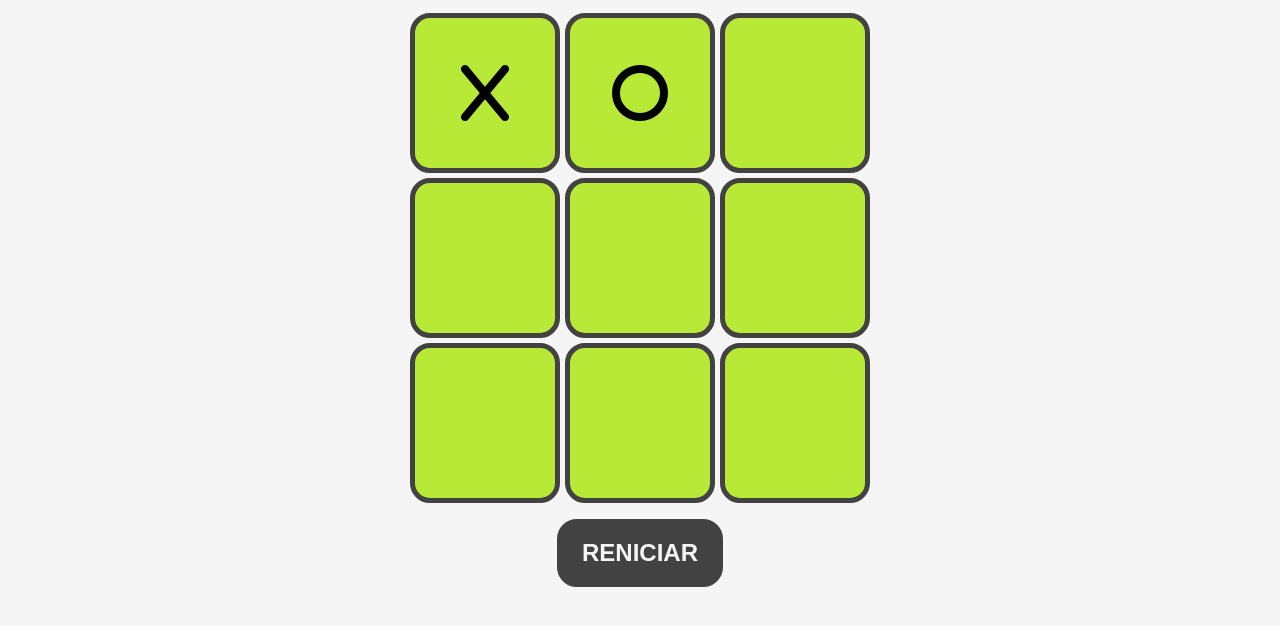
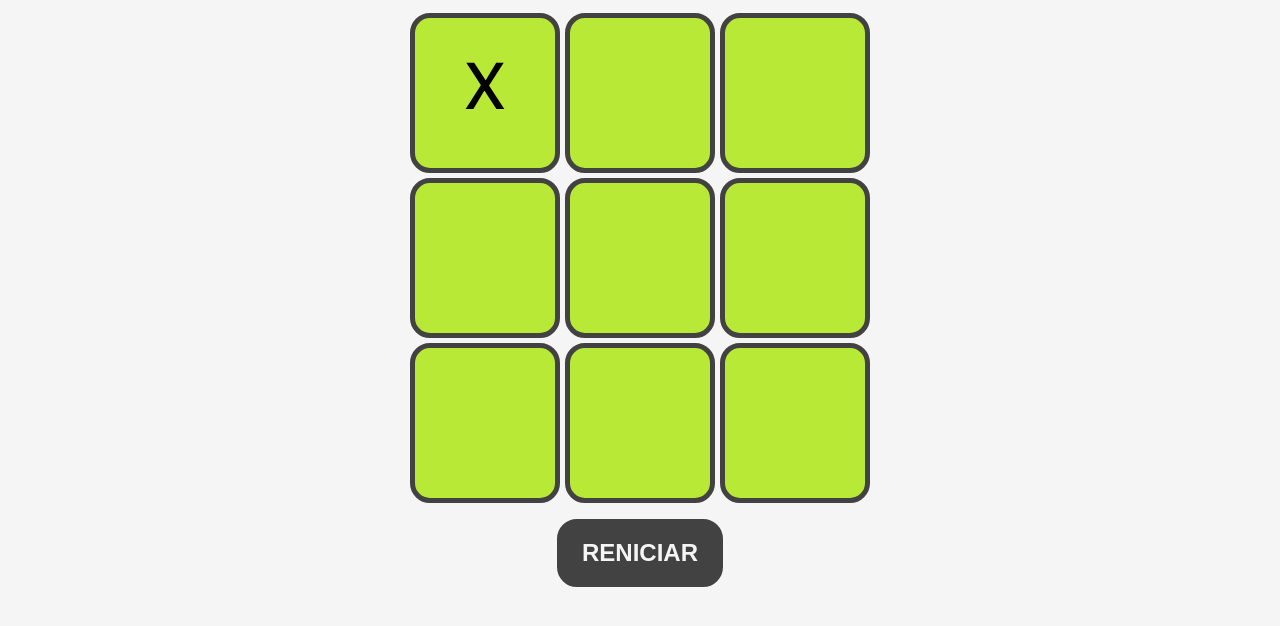
Before and after one commit to matiasfsd7/My-ta-te-ti, a plain HTML site: page index.html in a window 1280 px wide. Both pictures are taken after a click on the element 485 px from the left and 229 px from the top of the page. Shown: the part 136-762 px from the top of the page. Drawn offline with Linux system fonts and the light colour scheme.

Commit message:
empece con la logica

```diff
--- a/index.html
+++ b/index.html
@@ -2,19 +2,10 @@
 <html lang="en">
   <head>
     <meta charset="UTF-8" />
-    <meta
-      http-equiv="X-UA-Compatible"
-      content="IE=edge"
-    />
-    <meta
-      name="viewport"
-      content="width=device-width, initial-scale=1.0"
-    />
+    <meta http-equiv="X-UA-Compatible" content="IE=edge" />
+    <meta name="viewport" content="width=device-width, initial-scale=1.0" />
 
-    <link
-      rel="stylesheet"
-      href="./css/global.css"
-    />
+    <link rel="stylesheet" href="./css/global.css" />
     <script
       src="https://kit.fontawesome.com/405d5358c0.js"
       crossorigin="anonymous"
@@ -25,17 +16,11 @@
     <header>
       <h1>Ta-Te-Ti</h1>
     </header>
-    <div class="centered" id="result">
-      X es el ganador!
-    </div>
+    <div class="centered" id="result">X es el ganador!</div>
     <div class="centered">
       <div class="board">
-        <div class="squares">
-          <i class="fa-solid fa-x"></i>
-        </div>
-        <div class="squares">
-          <i class="fa-solid fa-o"></i>
-        </div>
+        <div class="squares"></div>
+        <div class="squares"></div>
         <div class="squares"></div>
         <div class="squares"></div>
         <div class="squares"></div>
--- a/scripts/index.js
+++ b/scripts/index.js
@@ -0,0 +1,18 @@
+//1 inicializar todo lo que voy a necesitar
+
+let player = "X";
+
+//2 selecciono elementos
+
+const tablero = document.querySelectorAll(".squares");
+//squares = ["0", "1", "2", "3", "4", "5", "6", "7", "8"];
+
+tablero.forEach((tablero, i) => {
+  tablero.addEventListener("click", () => play(tablero, i));
+});
+//3 trabajo con la logica
+
+const play = (tablero, i) => {
+  tablero.innerHTML = player;
+};
+//4 ver si algo debo limpiar o reiniciar
```
